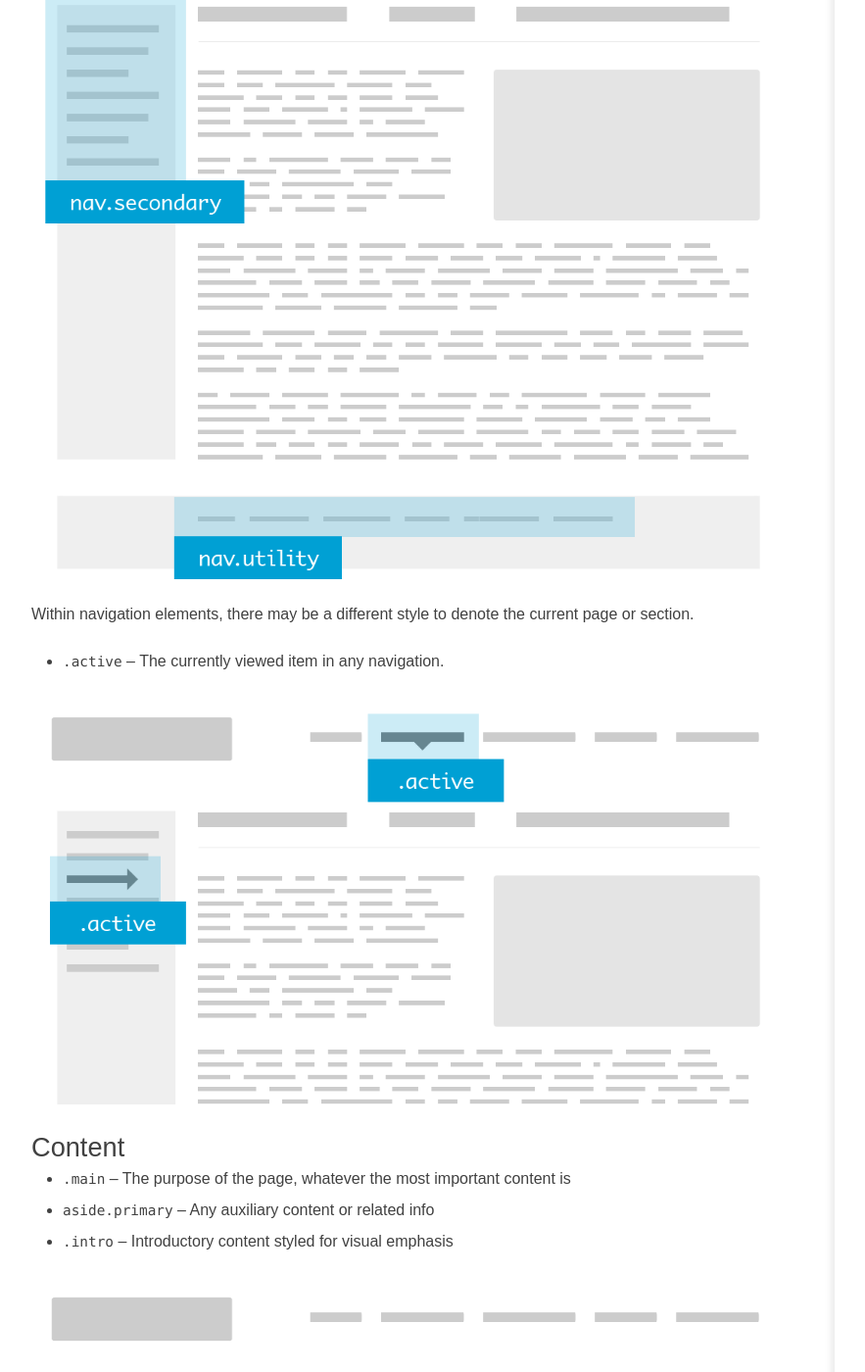
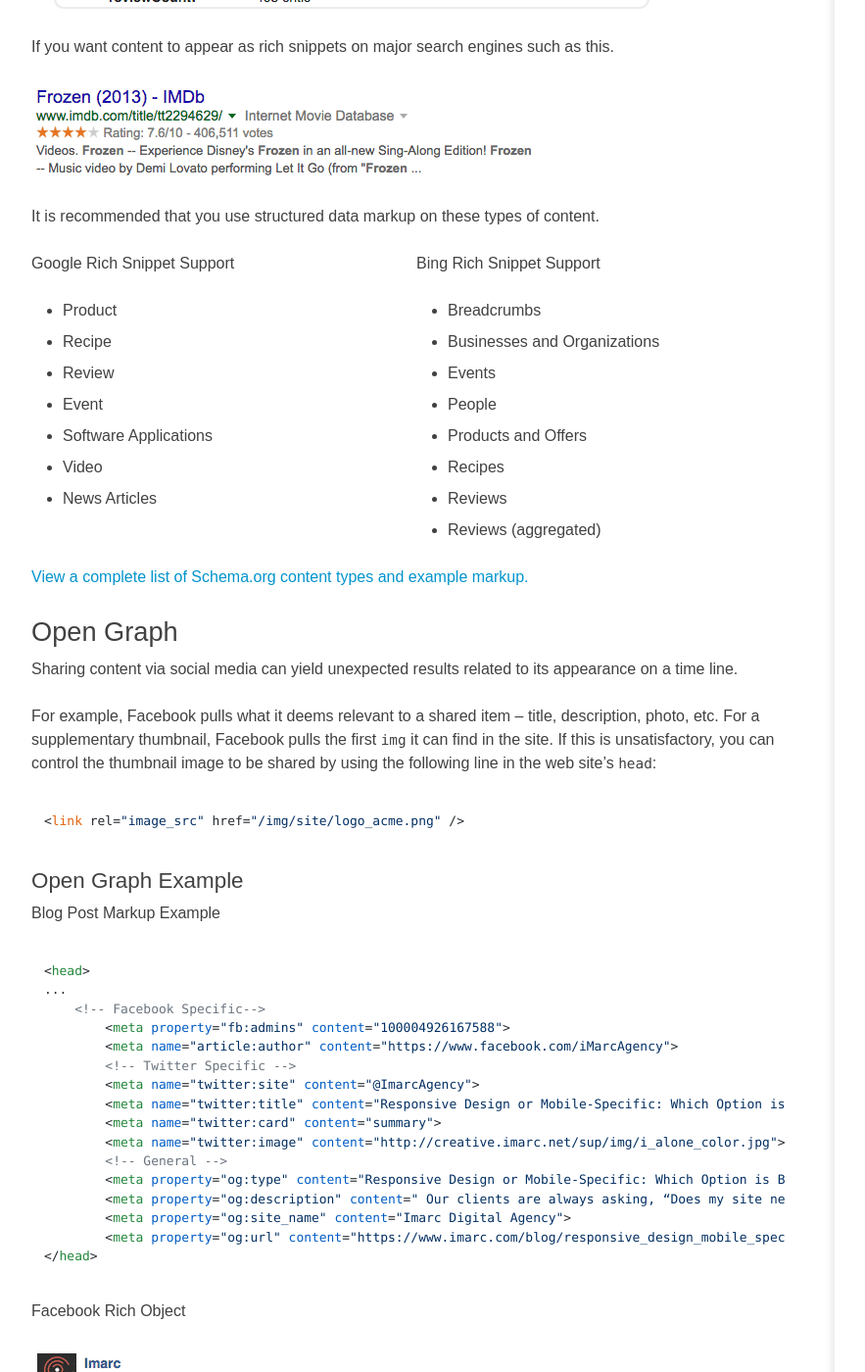
Before and after one commit to imarc/handbook, a Jekyll site: the page built from frontend.markdown, in a window 1280 px wide and 1400 px high, scrolled down 13461 px. Shown: the whole window at 98% size, without its empty margins (88-971 px from the left). Built offline with Jekyll 4.4.1, drawn with Linux system fonts in a browser that asks for light colours; nearby versions of some CDN libraries; some of the changed text lies outside the part shown.

Commit message:
Add a section for structured data mark up (#4)
* Add a section for structured data mark up

* Update Structured Data Markup

* edit open graph example

* format edit

* editing image

* Update schema.org and open graph sections with better example and rich object images

* update structured-data-facebook.png

* reorganized links, rewrite link copy, added .columns to css

* edits to structured data section

```diff
--- a/css/styles.css
+++ b/css/styles.css
@@ -152,6 +152,27 @@
     clear: both;
 }
 
+/* + Columns = */
+.columns > hr {
+    display: none;
+    border: none;
+}
+
+@media only screen and (min-width: 600px) {
+    .columns {
+        display: table;
+        table-layout: fixed;
+        width: 100%;
+    }
+    .columns > * {
+        display: table-cell;
+        vertical-align: top;
+    }
+    .columns > hr {
+        display: table-cell;
+        width: 1rem;
+    }
+}
 
 /* = Layout = */
 .container {
@@ -353,6 +374,7 @@
 h5,
 h6 {
     font-weight: 600;
+    margin-bottom: 0.2em;
 }
 h1:first-child,
 h2:first-child,
@@ -442,11 +464,11 @@
 
 hr {
     border: 0;
-    border-top: 1px solid #888;
+    border-top: 1px solid #BBB;
     display: block;
     height: 0;
-    margin: 2em auto 3em;
-    width: 75%;
+    margin: 2em 0 3em;
+    width: 100%;
 }
 
 a {
--- a/frontend.markdown
+++ b/frontend.markdown
@@ -556,6 +556,133 @@
 See **[Imarc Boilerplate structure](http://imarc.github.com/boilerplate/structure)**
 for detailed layout naming conventions.
 
+
+## Structured Data Markup
+
+To provide the best content possible for users, search engines and social media platforms try to infer information from the markup on a website. Crawlers aren't always 100% accurate. To remove variance from these crawlers and improve SEO, you can define data explicitly with [Schema.org](http://schema.org).
+
+ Content that will be shared heavily on social media is recommended to use Schema.org and [Open Graph Protocol](http://ogp.me/). The Open Graph Protocol enables any web page to become a rich object in a social graph.
+
+### Schema.org
+
+Schema.org is a collaborative, community activity with a mission to create, maintain, and promote schemas for structured data on the Internet, on web pages, in email messages, and beyond. Schema.org is sponsored by Google, Microsoft, Yahoo and Yandex.
+
+#### Schema.org Example
+
+**Movie Type Markup Example**
+
+	<!-- Simplified version found on IMDb -->
+	<div itemscope itemtype="http://schema.org/Movie">
+		<h1 class="" itemprop="name">Frozen 2013 - IMDb</h1>
+		<a href="http://pro.imdb.com/title/tt2294629/companycredits?rf=cons_tt_cocred_tt&ref_=cons_tt_cocred_tt" itemprop='url'>
+		<div itemprop="description">
+			When the newly crowned Queen Elsa accidentally uses her power to turn things into ice to curse her home in infinite winter, her sister, Anna, teams up with a mountain man, his playful reindeer, and a snowman to change the weather condition.
+		</div>
+		<div itemprop="aggregateRating" itemscope itemtype="http://schema.org/AggregateRating">
+            <strong title="7.6 based on 405,502 user ratings"><span itemprop="ratingValue">7.6</span></strong><span class="grey">/</span><span class="grey" itemprop="bestRating">10</span>
+            <a href="/title/tt2294629/ratings?ref_=tt_ov_rt"><span itemprop="ratingCount">405,502</span></a>
+            <span itemprop="reviewCount">893 user</span> <span itemprop="reviewCount">405 critic</span>
+		</div>
+	</div>
+
+
+An example of what kind of data that is being extracted by crawlers from content that has proper markup.
+
+![Extracted Data](img/structured-data-extracted.png)
+
+If you want content to appear as rich snippets on major search engines such as this.
+
+![Rich Snippet](img/structured-data-rich-snippet.png)
+
+It is recommended that you use structured data markup on these types of content.
+
+<div class="columns">
+    <div>
+        <p>Google Rich Snippet Support</p>
+        <ul>
+            <li>Product</li>
+            <li>Recipe</li>
+            <li>Review</li>
+            <li>Event</li>
+            <li>Software Applications</li>
+            <li>Video</li>
+            <li>News Articles</li>
+        </ul>
+    </div>
+    <hr/>
+    <div>
+        <p>Bing Rich Snippet Support</p>
+        <ul>
+            <li>Breadcrumbs</li>
+            <li>Businesses and Organizations</li>
+            <li>Events</li>
+            <li>People</li>
+            <li>Products and Offers</li>
+            <li>Recipes</li>
+            <li>Reviews</li>
+            <li>Reviews (aggregated)</li>
+        </ul>
+    </div>
+</div>
+
+**[View a complete list of Schema.org content types and example markup.](http://schema.org/docs/full.html)**
+
+### Open Graph
+
+Sharing content via social media can yield unexpected results related to its appearance on a time line.
+
+For example, Facebook pulls what it deems relevant to a shared item – title, description, photo, etc. For a supplementary thumbnail, Facebook pulls the first `img` it can find in the site. If this is unsatisfactory, you can control the thumbnail image to be shared by using the following line in the web site's `head`:
+
+	<link rel="image_src" href="/img/site/logo_acme.png" />
+
+#### Open Graph Example
+
+**Blog Post Markup Example**
+
+	<head>
+	...
+	    <!-- Facebook Specific-->
+		<meta property="fb:admins" content="100004926167588">
+		<meta name="article:author" content="https://www.facebook.com/iMarcAgency">
+		<!-- Twitter Specific -->
+		<meta name="twitter:site" content="@ImarcAgency">
+		<meta name="twitter:title" content="Responsive Design or Mobile-Specific: Which Option is Best for You? | Imarc Web Design: Boston + Santa Cruz">
+		<meta name="twitter:card" content="summary">
+		<meta name="twitter:image" content="http://creative.imarc.net/sup/img/i_alone_color.jpg">
+		<!-- General -->
+		<meta property="og:type" content="Responsive Design or Mobile-Specific: Which Option is Best for You?">
+		<meta property="og:description" content=" Our clients are always asking, “Does my site need to be responsive?” In a word, yes. But, there are options to consider when it comes to delivering a mobile optimized experience. There is no “one size fits all approach,” and the direction your…">
+		<meta property="og:site_name" content="Imarc Digital Agency">
+		<meta property="og:url" content="https://www.imarc.com/blog/responsive_design_mobile_specific_website">
+	</head>
+
+**Facebook Rich Object**
+
+![Screenshot displaying how structured blog data is displayed on Facebook](/img/structured-data-facebook.png)
+
+<hr>
+
+**Twitter Rich Object**
+
+![Screenshot displaying how structured blog data is displayed on Twitter](/img/structured-data-twitter.png)
+
+<hr>
+
+**Linkedin Rich Object**
+
+![Screenshot displaying how structured blog data is displayed on LinkedIn](/img/structured-data-linkedin.png)
+
+<hr>
+
+**[View more Open Graph example and data types](http://ogp.me/#metadata)**
+
+#### Structured Data Markup Testing Tools
+- [Schema.org Testing Tool](https://developers.google.com/structured-data/testing-tool/)
+- [Schema.org Markup Helper](https://www.google.com/webmasters/markup-helper/u/0/)
+- [Open Graph Protocol Testing Tool](http://iframely.com/debug)
+- [Facebook Sharing Debugger](https://developers.facebook.com/tools/debug)
+- [Twitter Card Validator](https://dev.twitter.com/docs/cards/validation/validator)
+
 ### Structure
 
 Most page layouts can generally be thought of in three primary parts. These structural names should be used as classes in the markup.
@@ -565,7 +692,7 @@
 * **`footer.primary`** – Links and global content that typically follows the torso.
 
 
-![Structural naming conventions](img/naming_structure.png)
+![Structural naming conventions](/img/naming_structure.png)
 
 
 ### Navigation
@@ -579,7 +706,7 @@
 
 Use unordered list markup within navigation instead of anchors. Lists allows us to represent hierarchy.
 
-![Navigation naming conventions](img/naming_navigation.png)
+![Navigation naming conventions](/img/naming_navigation.png)
 
 
 Within navigation elements, there may be a different style to denote the current
@@ -588,7 +715,7 @@
 * **`.active`** – The currently viewed item in any navigation.
 
 
-![Active states in navigation](img/naming_navigation2.png)
+![Active states in navigation](/img/naming_navigation2.png)
 
 
 ### Content
@@ -598,7 +725,7 @@
 * **`.intro`** – Introductory content styled for visual emphasis
 
 
-![Content naming conventions](img/naming_content.png)
+![Content naming conventions](/img/naming_content.png)
 
 ### CSS Principals
 
@@ -610,9 +737,9 @@
 Here we have two callouts used on two different pages: a landing page and a
 members page.
 
-![Landing page call to action](img/cta-landing.png)
+![Landing page call to action](/img/cta-landing.png)
 
-![Members page call to action](img/cta-members.png)
+![Members page call to action](/img/cta-members.png)
 
 Knowing we will utilize callouts on multiple pages, it’s
 important to find properties they share and start with some base styles. These
```
Also changed, not shown: other parts of frontend.markdown (+0 -19 lines), img/naming_content.jpg (deleted), img/naming_navigation.jpg (deleted), img/naming_navigation_2.jpg (deleted), img/naming_structure.jpg (deleted), img/structured-data-extracted.png (added), img/structured-data-facebook.png (added), img/structured-data-linkedin.png (added), img/structured-data-rich-snippet.png (added), img/structured-data-twitter.png (added).
